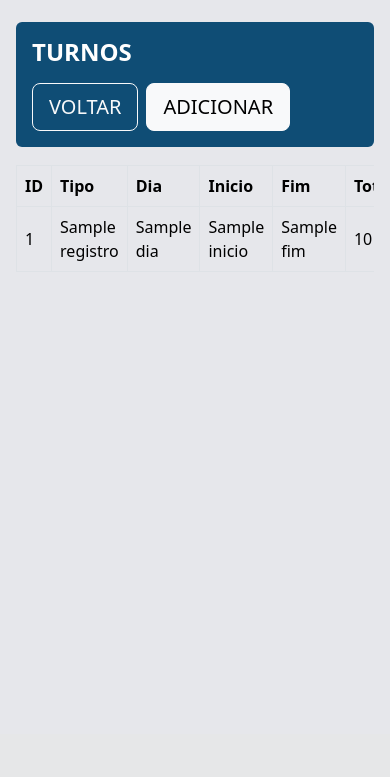
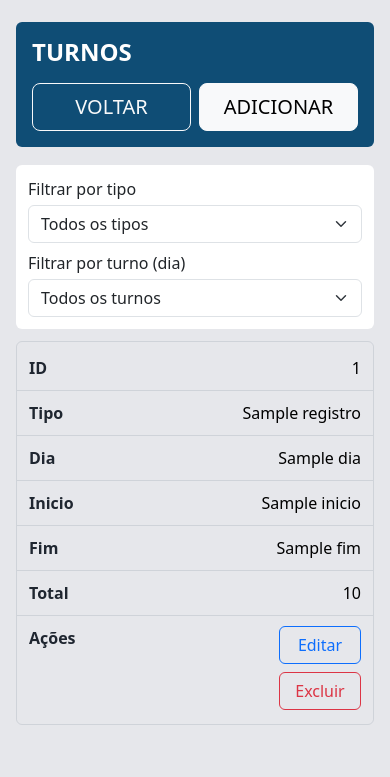
Before and after one commit to ti04-mil/paradas, a Python web app: template templates/turnos_empresa.html in a window 390 px wide. Shown: the part 110-887 px from the top of the page. Before the commit the page ends 371 px from the top, so only its background shows below. Run offline with Jinja, Linux system fonts and the light colour scheme; the template is opened without the code that fills it: most values are stand-ins (such as "Sample title", 1, 10 or a date in 2020).

Commit message:
Melhora visual de turnos no mobile com filtros

```diff
--- a/templates/turnos_empresa.html
+++ b/templates/turnos_empresa.html
@@ -55,13 +55,77 @@
             justify-content: flex-end;
         }
 
+        .filters-bar {
+            background: #fff;
+            border-radius: 6px;
+            padding: 12px;
+            margin-bottom: 12px;
+        }
+
         @media (max-width: 768px) {
+            .title-bar .d-flex {
+                width: 100%;
+            }
+
+            .title-bar .btn {
+                flex: 1;
+            }
+
             .title-text {
                 font-size: 1.5rem;
             }
 
             .action-group {
                 justify-content: flex-start;
+                flex-direction: column;
+            }
+
+            .action-btn {
+                width: 100%;
+            }
+
+            .table-responsive {
+                overflow-x: visible;
+            }
+
+            .table thead {
+                display: none;
+            }
+
+            .table tbody,
+            .table tr,
+            .table td {
+                display: block;
+                width: 100%;
+            }
+
+            .table tr {
+                border: 1px solid #cfd3d9;
+                border-radius: 6px;
+                margin-bottom: 12px;
+                background: #e6e7eb;
+                padding: 4px 0;
+            }
+
+            .table td {
+                border: 0;
+                border-bottom: 1px solid #cfd3d9;
+                display: flex;
+                justify-content: space-between;
+                gap: 12px;
+                padding: 10px 12px;
+                text-align: right;
+            }
+
+            .table td:last-child {
+                border-bottom: 0;
+            }
+
+            .table td::before {
+                content: attr(data-label);
+                font-weight: 600;
+                color: #1f2630;
+                text-align: left;
             }
         }
     </style>
@@ -89,8 +153,31 @@
         </section>
 
         <section>
+            <div class="filters-bar">
+                <div class="row g-2">
+                    <div class="col-12 col-md-4">
+                        <label for="filtroTipo" class="form-label mb-1">Filtrar por tipo</label>
+                        <select id="filtroTipo" class="form-select">
+                            <option value="">Todos os tipos</option>
+                            {% for tipo in tipos_turno %}
+                                <option value="{{ tipo['nome'] }}">{{ tipo['nome'] }}</option>
+                            {% endfor %}
+                        </select>
+                    </div>
+                    <div class="col-12 col-md-4">
+                        <label for="filtroTurno" class="form-label mb-1">Filtrar por turno (dia)</label>
+                        <select id="filtroTurno" class="form-select">
+                            <option value="">Todos os turnos</option>
+                            {% for dia in dias_semana %}
+                                <option value="{{ dia }}">{{ dia }}</option>
+                            {% endfor %}
+                        </select>
+                    </div>
+                </div>
+            </div>
+
             <div class="table-responsive">
-                <table class="table table-bordered align-middle">
+                <table class="table table-bordered align-middle" id="turnosTable">
                     <thead>
                         <tr>
                             <th style="width: 80px;">ID</th>
@@ -104,14 +191,14 @@
                     </thead>
                     <tbody>
                         {% for registro in turnos_empresa %}
-                            <tr>
-                                <td>{{ registro['id'] }}</td>
-                                <td>{{ registro['tipo_nome'] }}</td>
-                                <td>{{ registro['dia'] }}</td>
-                                <td>{{ registro['inicio'] }}</td>
-                                <td>{{ registro['fim'] }}</td>
-                                <td>{{ registro['total'] }}</td>
-                                <td>
+                            <tr data-tipo="{{ registro['tipo_nome'] }}" data-turno="{{ registro['dia'] }}">
+                                <td data-label="ID">{{ registro['id'] }}</td>
+                                <td data-label="Tipo">{{ registro['tipo_nome'] }}</td>
+                                <td data-label="Dia">{{ registro['dia'] }}</td>
+                                <td data-label="Inicio">{{ registro['inicio'] }}</td>
+                                <td data-label="Fim">{{ registro['fim'] }}</td>
+                                <td data-label="Total">{{ registro['total'] }}</td>
+                                <td data-label="Ações">
                                     <div class="action-group">
                                         <button class="btn btn-outline-primary action-btn" data-bs-toggle="modal" data-bs-target="#modalEditar{{ registro['id'] }}">Editar</button>
                                         <form method="post" action="{{ url_for('excluir_turno_empresa', registro_id=registro['id']) }}" onsubmit="return confirm('Deseja excluir este registro?');">
@@ -218,5 +305,28 @@
     {% endfor %}
 
     <script src="https://cdn.jsdelivr.net/npm/bootstrap@5.3.3/dist/js/bootstrap.bundle.min.js"></script>
+    <script>
+        const filtroTipo = document.getElementById("filtroTipo");
+        const filtroTurno = document.getElementById("filtroTurno");
+        const linhasTurno = document.querySelectorAll("#turnosTable tbody tr");
+
+        function aplicarFiltrosTurnos() {
+            const tipoSelecionado = filtroTipo.value;
+            const turnoSelecionado = filtroTurno.value;
+
+            linhasTurno.forEach((linha) => {
+                const tipoLinha = linha.dataset.tipo || "";
+                const turnoLinha = linha.dataset.turno || "";
+
+                const tipoOk = !tipoSelecionado || tipoLinha === tipoSelecionado;
+                const turnoOk = !turnoSelecionado || turnoLinha === turnoSelecionado;
+
+                linha.style.display = tipoOk && turnoOk ? "" : "none";
+            });
+        }
+
+        filtroTipo.addEventListener("change", aplicarFiltrosTurnos);
+        filtroTurno.addEventListener("change", aplicarFiltrosTurnos);
+    </script>
 </body>
 </html>
```
